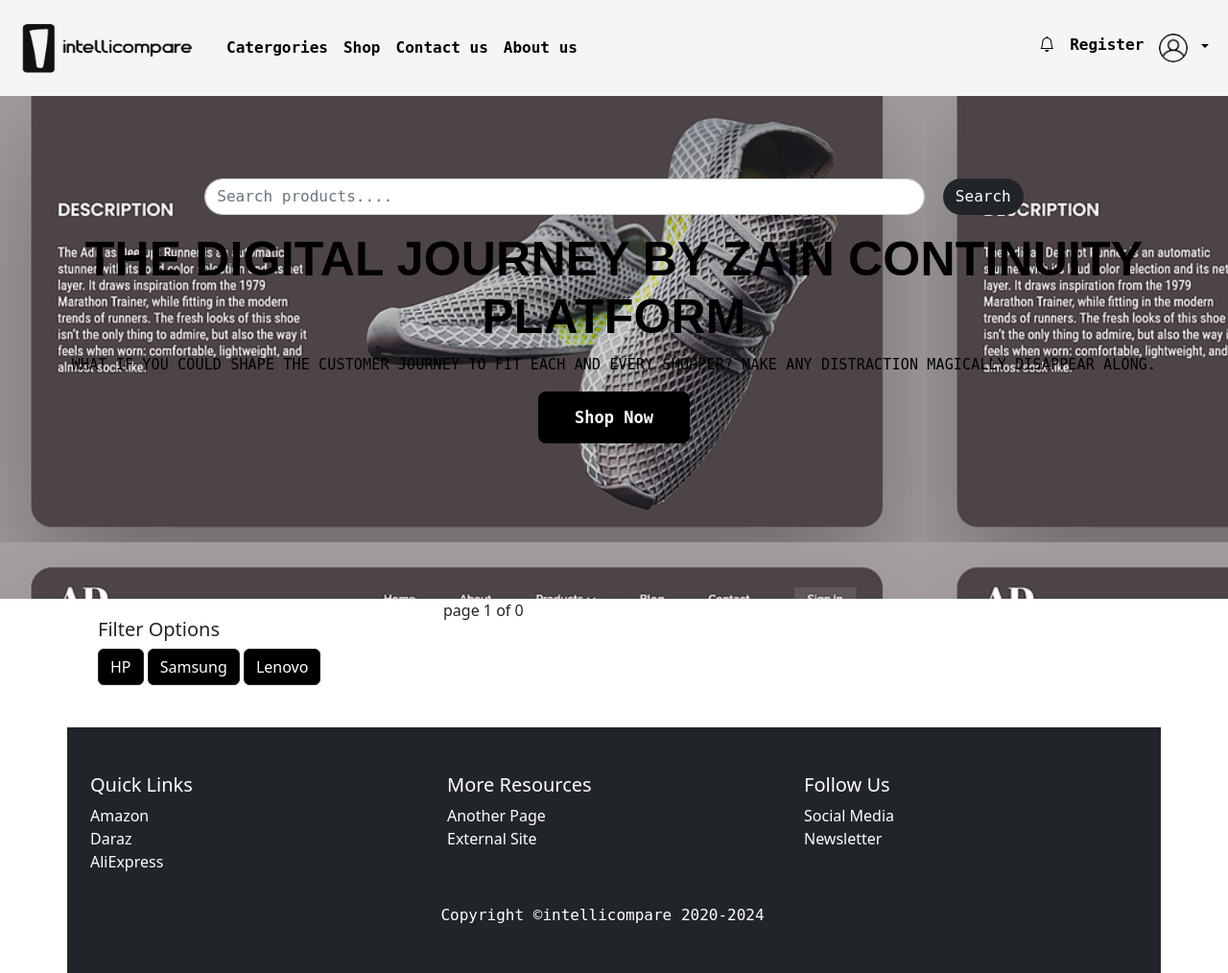
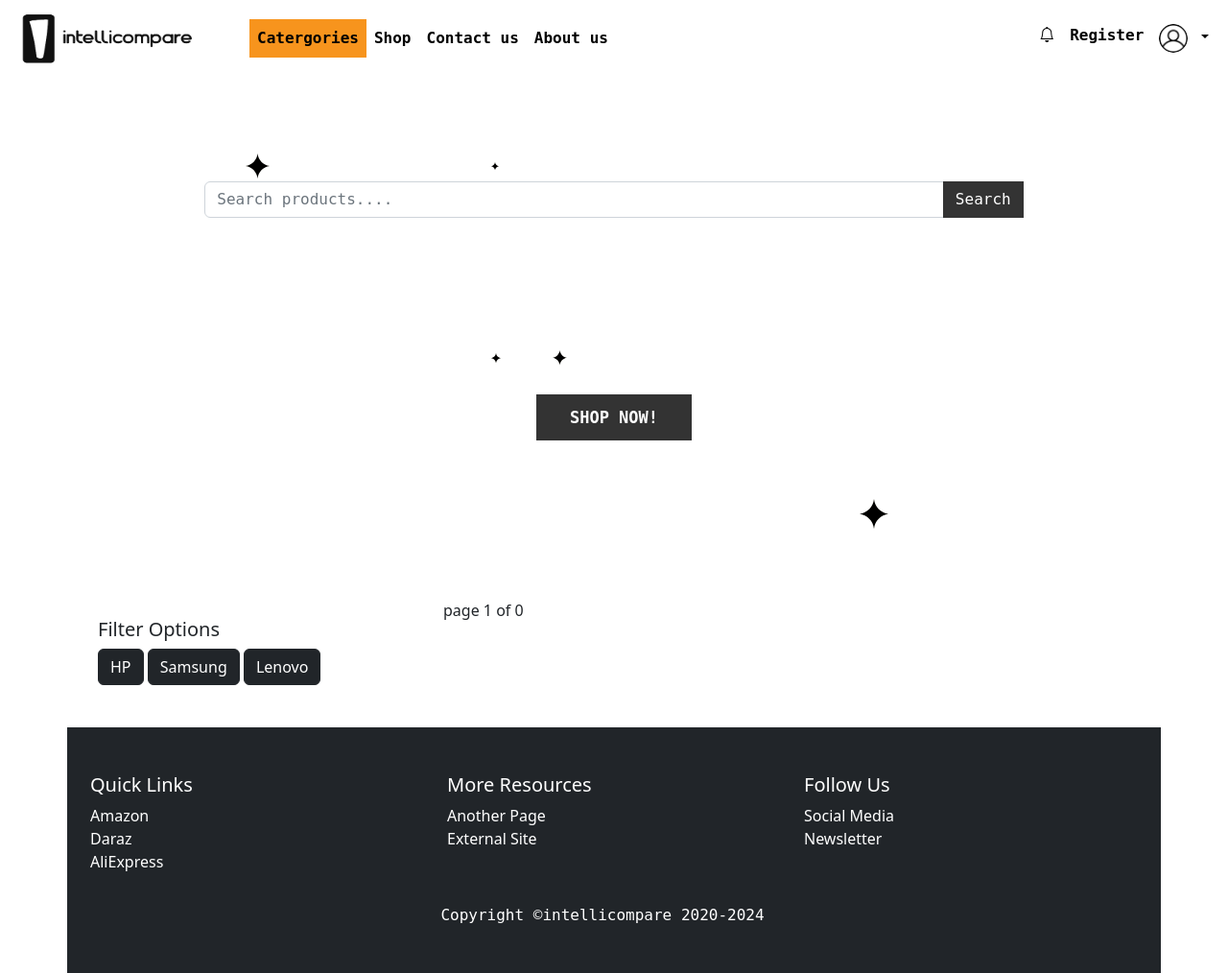
Before and after one commit to ZaynZain/Product-Comparison-Python-Web-Application-With-Flask, a Flask app: page /laptops in a window 1280 px wide. Shown: the whole page at 96% size. Run offline with Flask 3, Linux system fonts and the light colour scheme; data that the repository does not hold is empty; some libraries are stand-ins or nearby versions.

Commit message:
make some enhancements in the  design if the index page

```diff
--- a/static/css/indexstyle.css
+++ b/static/css/indexstyle.css
@@ -28,6 +28,9 @@
 p{
     font-family: monospace;
 }
+h1{
+    font-family: fantasy;
+}
 .card {
     position: relative;
     display: flex;
@@ -89,9 +60,93 @@
     border: none;
 }
 .btn:hover {
-  animation-name: tada;
-  animation-duration: 1s;
+
 }
+ .main-section {
+    display: flex;
+    flex-wrap: wrap;
+    justify-content: space-around;
+    padding: 20px;
+  }
+  .child-div {
+    width: 23%; /* Adjust as needed */
+    margin-bottom: 20px;
+    text-align: center;
+  }
+  .child-div img {
+    width: 100%;
+    max-width: 550px;
+    height: auto;
+  }
+  .child-div p {
+    color: black;
+    margin-top: 10px;
+    font-size: 1rem;
+  }
+  .child-div button {
+    margin-top: 10px;
+    padding: 10px 20px;
+    font-size: 1rem;
+    background-color: #333;
+    color: #fff;
+    border: none;
+    cursor: pointer;
+  }
+.child-div button:hover{
+    margin-top: 10px;
+    padding: 10px 20px;
+    font-size: 1rem;
+    background-color: #f7941d;
+    color: #fff;
+    border: none;
+    cursor: pointer;
+}
+  /* Media queries for responsiveness */
+  @media screen and (max-width: 768px) {
+    .child-div {
+      width: 90%;
+    }
+  }
+
+  .custom-section {
+      height: 500px;
+      background-color: orange;
+      display: flex;
+      justify-content: center;
+      align-items: center;
+      flex-direction: column;
+    }
+    .custom-section h1,h4,p{
+        color: white;
+    }
+    .banner-container button{
+    padding: 12px 35px;
+    border-radius:0px;
+      background: white;
+      border: none;
+      font-size: 17px;
+/*      font-weight:700;*/
+      color: black;
+      transition: all 0.3s ease-in-out;
+      cursor: pointer;
+      align-items: center;
+}
+.banner-container button:hover{
+    padding: 12px 35px;
+    border-radius:0px;
+      border: 1px solid white;
+      font-size: 17px;
+/*      font-weight:700;*/
+      color: white;
+      transition: all 0.3s ease-in-out;
+      cursor: pointer;
+      align-items: center;
+}
+
+    /*.custom-section h1{
+        color: white;
+    }*/
+
  /*.category {
     background-color:yellow;
     border: 1px solid #ccc;
--- a/static/css/layout.css
+++ b/static/css/layout.css
@@ -15,11 +15,13 @@
     font-display: swap;
 }
 .navbar {
-    background-color: whitesmoke;
+  background-color: white;
+/*    background-color: #f7941d;*/
+/*background-color: #424646;*/
 /*    overflow: hidden;*/
     position: fixed;
     top: 0;
-    height: 100px;
+    height: 80px;
     width: 100%;
     z-index: 1000; /* Make sure the navbar stays on top of other content */
 }
@@ -29,12 +31,27 @@
     font-family:monospace;
     font-size: 1rem;
 }
+.nav-link:hover{
+  background-color:#f7941d ;
+    color: white;
+    font-weight: bold;
+    font-family:monospace;
+    font-size: 1rem;
+}
+
+.logo-div{
+/*  height: 80px;*/
+/*  background-color:#f7941d;*/
+}
+.Catergories-div{
+  background-color:#f7941d;
+
+}
  .header-container{
-
   width: 100%;
   height:600px;
   display: flex;
-  background-image: url(static/images/banner-a.png);
+/*  background-image: url('');*/
   flex-direction: column;
   justify-content: center;
   align-items: center;
@@ -51,6 +68,11 @@
     color: #000000;
 }
 
+
+
+
+
+
 .header-container{
 
     font-family:monospace;
@@ -63,11 +85,13 @@
 }
 .h1{
     font-size: clamp(14px, 4vw, 50px);
+    color: #f7941d;
     font-weight: bold;
     font-family:sans-serif;
 }
 
 .p{
+  color: black;
     font-size: clamp(12px, 2vw, 15px);
 
 }
@@ -76,13 +100,11 @@
 
 /*  position: relative;*/
   padding: 12px 35px;
-  background: black;
+  background: #333;
+  border: none;
   font-size: 17px;
   font-weight:700;
   color: white;
-  border: 3px solid black;
-  border-radius: 8px;
-  box-shadow: 0 0 0 black;
   transition: all 0.3s ease-in-out;
   cursor: pointer;
   align-items: center;
@@ -163,12 +185,22 @@
   z-index: -5;
   transition: all 0.8s ease;
 }
+.btn-search{
+  background-color: #333;
+  border-radius: 0px;
 
+}
+.btn-search:hover{
+  background-color:#f7941d;
+  border-radius: 0px;
+
+}
 
 button:hover {
-  background: transparent;
-  color: black;
-  box-shadow: 0 0 10px gray;
+  background: #f7941d;
+  border: 3px solid #f7941d;
+ /* color: black;
+  box-shadow: 0 0 10px gray;*/
 }
 
 button:hover .star-1 {
--- a/templates/item_show.html
+++ b/templates/item_show.html
@@ -104,7 +104,8 @@
 
                             <input class="form-control text-center me-3" id="inputQuantity" type="num" value="1" style="max-width: 3rem" />
                             <a href="{{ url_for('product_comparison', product_id=product_id, product_show=product_show, product_name=product_name) }}" style="width: 40%;" class="btn btn-primary">Compare Product</a>
-                            <!-- <a href="{{product_show}}"  style="width: 40%;" class="btn btn-primary">View Product</a> -->
+                             &nbsp;
+                            <a href="{{product_show}}"  style="width: 40%;" class="btn btn-primary">View Product</a>
                         </div>
                     </div>
                 </div>
--- a/templates/laptops.html
+++ b/templates/laptops.html
@@ -41,11 +41,11 @@
         transform: translateY(-5px);
 /*        box-shadow: 0px 5px 15px rgba(0, 0, 0, 0.3);*/
     }
-    .btn{
+    .btn1{
         background-color: black;
 
     }
-    .btn:hover {
+    .btn1:hover {
   border: none;
   animation-name: tada;
   animation-duration: 1s;
@@ -111,6 +111,7 @@
                         <!-- Product image with alt text -->
                         <img class="card-img-top" src="{{ row[4] }}" alt="Laptop Image" style="margin-top: 10px;" />
                     </div>
+
                     <div class="col-md-8">
                         <div class="card-body">
                             <!-- Product details -->
@@ -119,7 +120,7 @@
                             <p class="card-text">Price: {{ row[3]}} </p>
                             <!-- Buttons with reduced width -->
                             <div class="d-flex justify-content-between">
-                                <a href="{{ url_for('item_show', product_id=row[0], product_name=row[2],product_price=row[3],product_photo=row[1]) }}" target="_blank" style="width: 40%;" class="btn btn-dark">View Product</a>
+                                <a href="{{ url_for('item_show', product_id=row[0], product_name=row[2],product_price=row[3],product_photo=row[4], product_show=row[1]) }}" target="_blank" style="width: 40%;" class="btn btn-dark">View Product</a>
                                 <a href="{{ url_for('product_comparison', product_id=row[0], product_show=row[1], product_name=row[2]) }}" style="width: 40%;" class="btn btn-dark">Compare Product</a>
                             </div>
                         </div>
@@ -137,7 +138,8 @@
                 <div class="row g-0">
                     <div class="col-md-4 d-flex align-items-center">
                         <!-- Product image with alt text -->
-                        <img class="card-img-top" src="{{ row[4] }}" alt="Laptop Image" style="margin-top: 10px;" />
+
+                        <img class="card-img-top" src="{{ row[4] }}"  alt="Laptop Image" style="margin-top: 10px;" />
                     </div>
                     <div class="col-md-8">
                         <div class="card-body">
@@ -145,10 +147,13 @@
                             <h5 name='productname' class="card-title">{{ row[2] }}</h5>
                             <!-- Product reviews -->
                             <p class="card-text">Price: {{ row[3]}} </p>
-                            <p>{{row[4]}}</p>
+
                             <!-- Buttons with reduced width -->
                             <div class="d-flex justify-content-between">
-                                <a href="{{url_for('item_show')}}" target="_blank" style="width: 40%;" class="btn btn-dark">View Product</a>
+                                <a href="{{url_for('item_show', product_id=row[0], product_show=row[1], product_name=row[2], product_price=row[3],product_photo=row[4])}}" target="_blank" style="width: 40%;" class="btn btn-dark">View Product</a>
+
+
+
                                 <a href="{{ url_for('product_comparison', product_id=row[0], product_show=row[1], product_name=row[2]) }}" style="width: 40%;" class="btn btn-dark">Compare Product</a>
                             </div>
                         </div>
--- a/templates/layout.html
+++ b/templates/layout.html
@@ -31,13 +31,20 @@
 
     </head>
     <body class="m-0 p-0" >
+<!--top bar start -->
+
+
+
+
 
    <!-- Navigation-->
 <nav class="navbar navbar-expand-lg">
     <div class="container-fluid">
+        <div class="logo-div">
         <a class="navbar-brand" href="{{url_for('index')}}">
             <img src="static\images\logo.png" alt="Logo" height="100" width="200" class="d-inline-block align-top">
         </a>
+        </div>
         <button class="navbar-toggler" type="button" data-bs-toggle="collapse" data-bs-target="#navbarNav"
             aria-controls="navbarNav" aria-expanded="false" aria-label="Toggle navigation">
             <span class="navbar-toggler-icon"></span>
@@ -47,8 +54,21 @@
                 <!-- Your other navbar items -->
                 <li class="nav-item">
                     <a class="nav-link" href="#">
+                        <!-- Catergories -->
+                    </a>
+                </li>
+                 <li class="nav-item">
+                    <a class="nav-link" href="#">
+                        <!-- Catergories -->
+                    </a>
+                </li>
+
+                <li>
+                    <div class="Catergories-div">
+                      <a class="nav-link" href="#">
                         Catergories
                     </a>
+                    </div>
                 </li>
                 <li class="nav-item">
                     <a class="nav-link" href="#">
@@ -128,14 +148,17 @@
 
 
 
+
+
+
     <div>
         <div class="search">
             <div class="col-sm-8 offset-sm-2">
                 <form method="post" action="/search">
                     <div class="input-group">
-                        <input type="text" name="search_term" class="form-control rounded-pill" placeholder="Search products...." id="search_term" required>
-                            <div class="input-group-append">&nbsp
-                                <button type="submit" class="btn  bg-dark rounded-pill" name="Search"><font color="white">Search</font></button>
+                        <input type="text" name="search_term" class="form-control " placeholder="Search products...." id="search_term" required>
+                            <div class="input-group-append">
+                                <button type="submit"  class="btn-search btn" name="Search"><font color="white">Search</font></button>
                             </div>
                     </div>
                 </form>
@@ -144,14 +167,14 @@
 
 <p>
 
-        <h1 class="h1" >THE DIGITAL JOURNEY BY ZAIN CONTINUITY PLATFORM</h1>
-        <p class="p">What if you could shape the customer journey to fit each and every shopper? Make any distraction magically disappear along.</p>
+        <h1 class="h1"data-aos="zoom-in" data-aos-duration="2000" >Your Ultimate Destination for Seamless Product Comparison!</h1>
+        <p class="p" data-aos="zoom-in" data-aos-duration="2000">Intellicompare is your one-stop destination for effortless and informed decision-making.</p>
 
 </p>
     </div>
     <div>
         <a href="">
-        <button class="header-container-button"> Shop Now
+        <button class="header-container-button"> SHOP NOW!
          <div class="star-1">
     <svg
       xmlns="http://www.w3.org/2000/svg"
@@ -331,6 +354,7 @@
             </div>
         </div>
     </div>
+    </div>
 </footer>
 
         <!-- Bootstrap core JS-->
```
Also changed, not shown: other parts of static/css/indexstyle.css (+1 -35 lines), templates/index.html (+59 -9 lines), static/images/ban.png (added).
